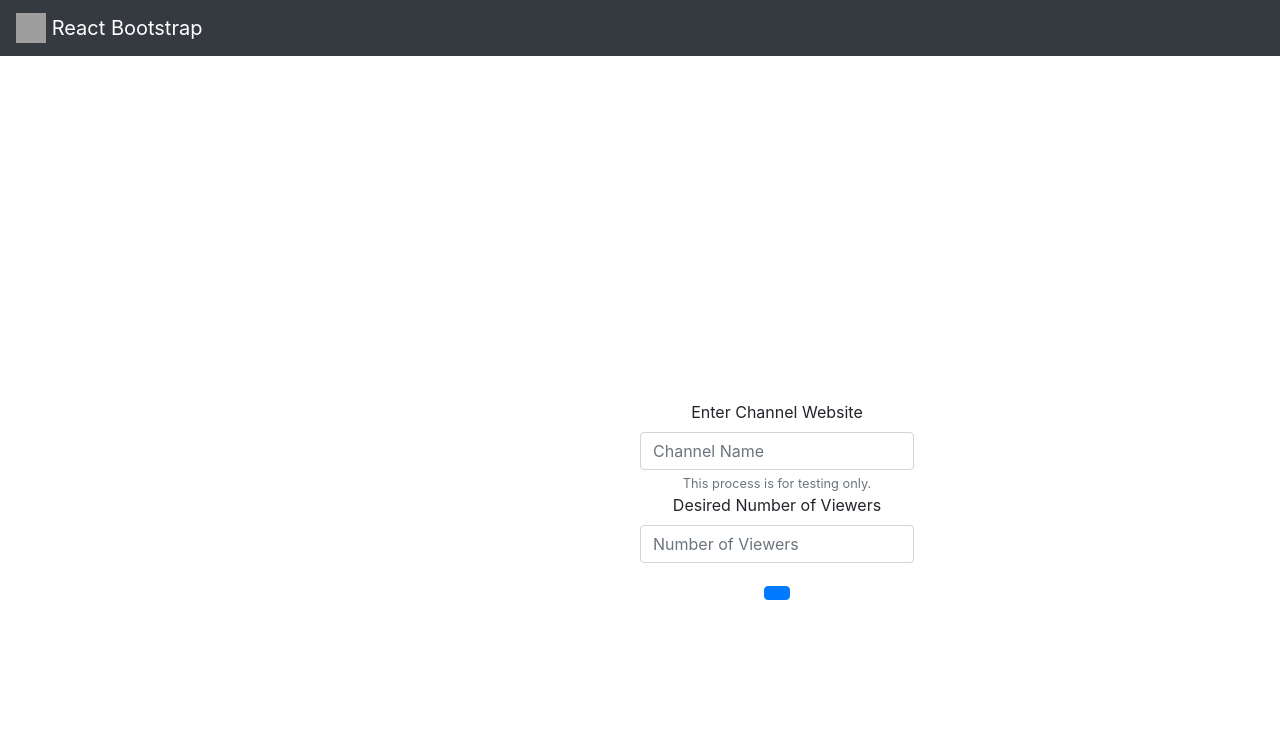
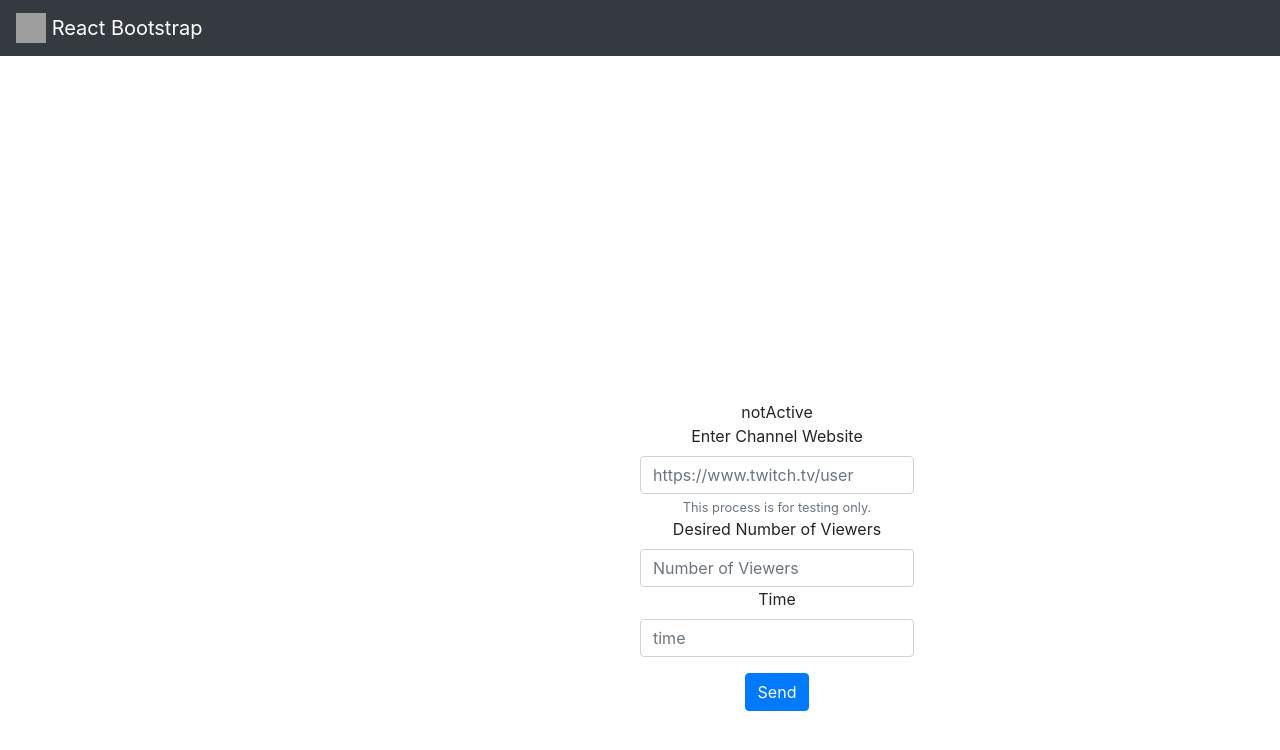
Before and after one commit to MarioR9/Viewers_Frontend, a React (Create React App) app: page / in a window 1280 px wide. Shown: the top 750 px of the page. Built offline with nearby package versions, Linux system fonts and the light colour scheme; grey boxes are pictures that could not be loaded.

Commit message:
working on fetch request response from expressjs server

```diff
--- a/src/App.js
+++ b/src/App.js
@@ -1,14 +1,11 @@
 import React from 'react';
-import {BrowserRouter as Router, Switch, Route, Link} from "react-router-dom";
 import Views from './Components/Views'
 import NavBar from './Components/Navigation'
 import './App.css';
 
 function App() {
   return (
-    <Router>
-      <Switch>
-        <Route path="/">
+  <div>
           <div className="App">
           <div>
           <NavBar/>
@@ -17,9 +14,8 @@ function App() {
           <Views/>
           </div>
           </div>
-        </Route>
-      </Switch>
-    </Router>
+  </div>
+
   );
 }
 
--- a/src/Components/Views.js
+++ b/src/Components/Views.js
@@ -5,14 +5,16 @@ export default class Viewers extends React.Component{
   //state will store plataform, channel and num of viewers
   constructor(props) {
     super(props);
-    this.state = {plataform: '',
-                  channel: '',
+    this.state = {channel: '',
                   numOfViewers: 0,
-                  fbVideoNumber: 0
+                  time: 0,
+                  status: "notActive"
                   }
   }
+
   handleRequest=()=>{
-    const data = { location: value}
+    const data = {website: this.state.channel, numOfViewers: this.state.numOfViewers, time: this.state.time}
+    console.log(data)
     const options = {
       method: 'POST',
       headers : {
@@ -20,9 +22,12 @@ export default class Viewers extends React.Component{
        },
       body: JSON.stringify(data),
     }
-    fetch(`http://${localHost}:3000/api`, options)
+    fetch(`http://localhost:3000/api`, options)
     .then(resp=>resp.json())
-    .then(data)
+    .then(data => ()=>{
+      this.setState({status: data.status})
+      console.log(data)
+    })
   }
 
 
@@ -30,19 +35,22 @@ export default class Viewers extends React.Component{
     return(
 
       <div className="Form-Container">
+        <div>{this.state.status}</div>
       <Form>
         <Form.Group >
           <Form.Label>Enter Channel Website</Form.Label>
-          <Form.Control onChange={(e)=>{this.setState({ channel: e.currentTarget.value })}} type="text" placeholder="Channel Name" />
+          <Form.Control onChange={(e)=>{this.setState({ channel: e.currentTarget.value })}} type="text" placeholder="https://www.twitch.tv/user"/>
           <Form.Text className="text-muted">
             This process is for testing only.
           </Form.Text>
           <Form.Label>Desired Number of Viewers</Form.Label>
           <Form.Control onChange={(e)=>{this.setState({ numOfViewers: e.currentTarget.value })}} type="text" placeholder="Number of Viewers" />
+          <Form.Label>Time</Form.Label>
+          <Form.Control onChange={(e)=>{this.setState({ time: e.currentTarget.value })}} type="text" placeholder="time" />
         </Form.Group>
 
-        <Button variant="primary" type="submit">
-
+        <Button onClick={this.handleRequest} variant="primary" type="submit">
+        Send
 
         </Button>
       </Form>
```
Also changed, not shown: src/Components/Start.js (deleted, +0 -39 lines).
